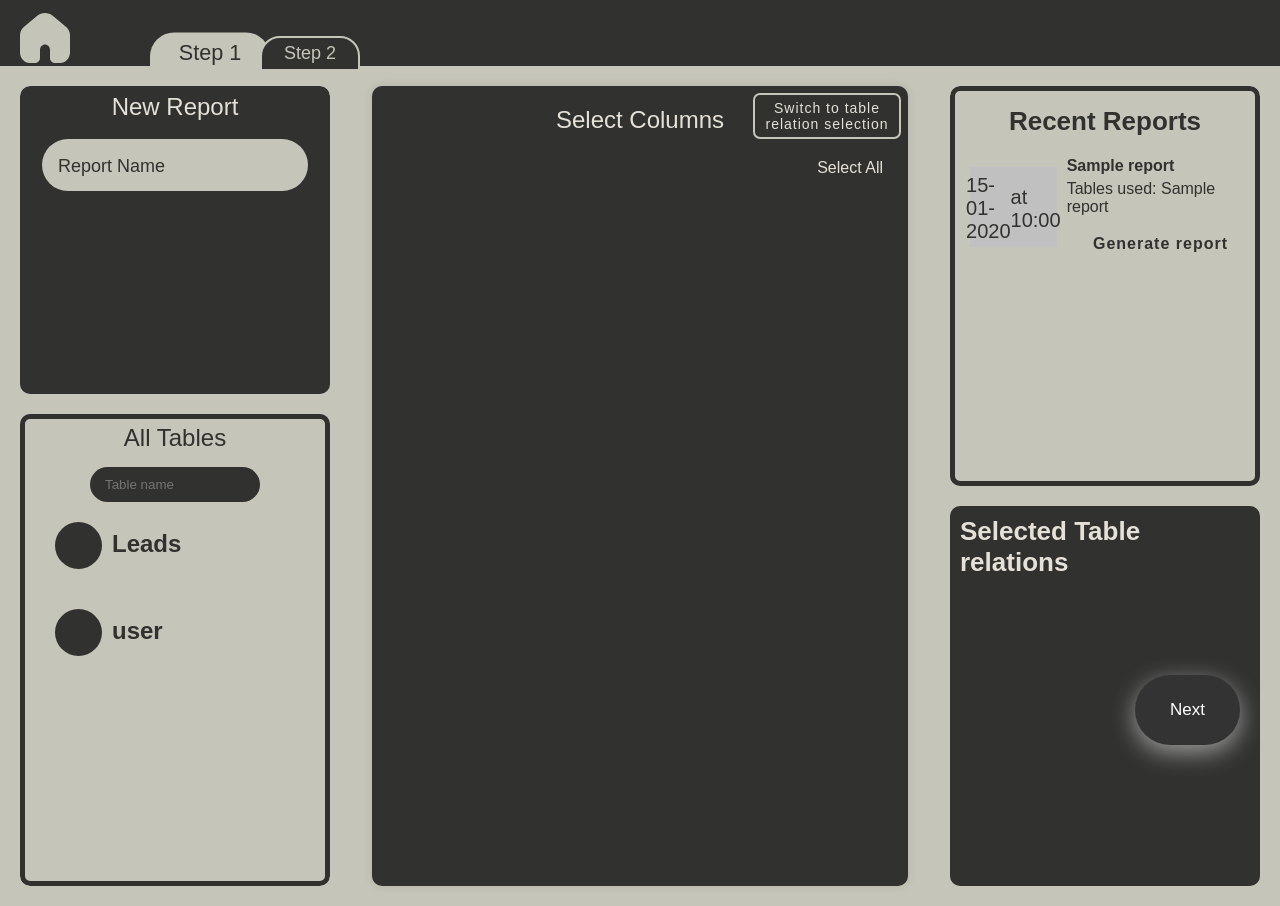
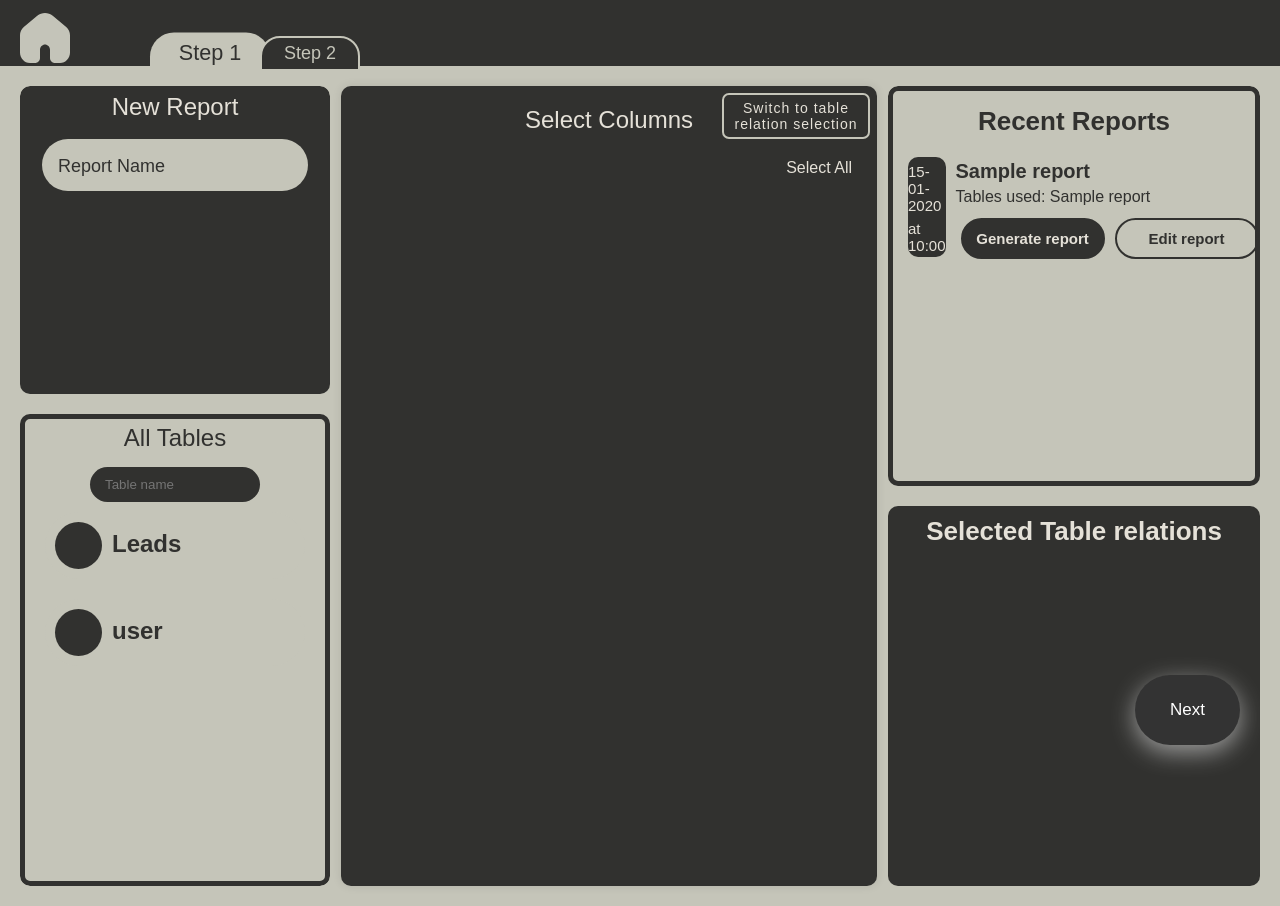
Before and after one commit to Ritvik2205/reports-dashboard, a Flask app: page /dashboard in a window 1280 px wide. Run offline with Flask 3, Linux system fonts and the light colour scheme; tables that the repository leaves empty hold one stand-in row (values such as "Sample post"); a database or web service that is not in the repository returns one stand-in record (values such as "Sample title"); some libraries are stand-ins or nearby versions; some web fonts are replaced.

Commit message:
adding css for report history - dashboard

```diff
--- a/website/static/styles.css
+++ b/website/static/styles.css
@@ -701,7 +701,7 @@ body {
 
 
 .right-panel {
-    width: 25%;
+    width: 30%;
     background-color: transparent;
     box-shadow: none;
     padding: 0;
@@ -731,25 +731,30 @@ body {
     display: flex;
     flex-direction: row;
     align-items: center;
-    margin-bottom: 20px;
-}
-
-.image-placeholder {
-    width: 80px;
-    height: 80px;
-    background-color: #c0c0c0;
-    margin-top: 10px;
+    margin-bottom: 10px;
+}
+
+#tab1 .image-placeholder {
+    width: 70px;
+    height: 100px;
+    background-color: var(--secondary-color);
+    color: var(--text-color);
+    border-radius: 10px;
     margin-bottom: 10px;
     align-self: flex-start;
     flex: 1;
     display: flex;
-    align-items: center;
-    justify-content: center;
+    flex-direction: column;
+    align-items: center;
+    justify-content: space-evenly;
+}
+
+#tab1 .report-created-date {
+    font-size: 15px;
 }
 
 .preview-item-body {
     padding-left: 10px;
-    /* margin-left: 10px; */
     display: flex;
     flex-direction: column;
     flex: 2;
@@ -758,11 +763,72 @@ body {
 .preview-title {
     font-weight: bold;
     margin-bottom: 5px;
+    font-size: 20px;
 }
 
 .preview-body {
     text-align: left;
     margin-bottom: 7px;
+}
+
+#tab1 .report-buttons {
+    display: flex;
+    flex-direction: row;
+    justify-content: space-between;
+    align-items: center;
+    margin: 0;
+}
+
+#tab1 .report-buttons a {
+    width: 120px;
+    font-size: 15px;
+    letter-spacing: 0;
+    background-color: var(--secondary-color);
+    color: var(--text-color);
+    padding: 10px;
+    margin: 5px;
+    border: 2px solid var(--secondary-color);
+    border-radius: 50px;
+    font-weight: 600;
+    transition: all 0.3s ease;
+    overflow: hidden;
+    position: relative;
+    z-index: 1;
+}
+
+#tab1 .report-buttons a::before {
+    content: '';
+    position: absolute;
+    top: 0;
+    left: 0;
+    width: 0;
+    height: 100%;
+    background-color: var(--primary-color);
+    z-index: -1;
+    transition: .4s;
+    opacity: 0;
+}
+
+#tab1 .report-buttons a:nth-child(2) {
+    background-color: transparent;
+    color: var(--secondary-color);
+}
+
+#tab1 .report-buttons a:nth-child(2):hover {
+    color: var(--primary-color);
+}
+
+#tab1 .report-buttons a:nth-child(2)::before {
+    background-color: var(--secondary-color);
+}
+
+#tab1 .report-buttons a:hover {
+    color: var(--secondary-color);
+}
+
+#tab1 .report-buttons a:hover::before {
+    width: 100%;
+    opacity: 1;
 }
 
 .table-relations {
```
